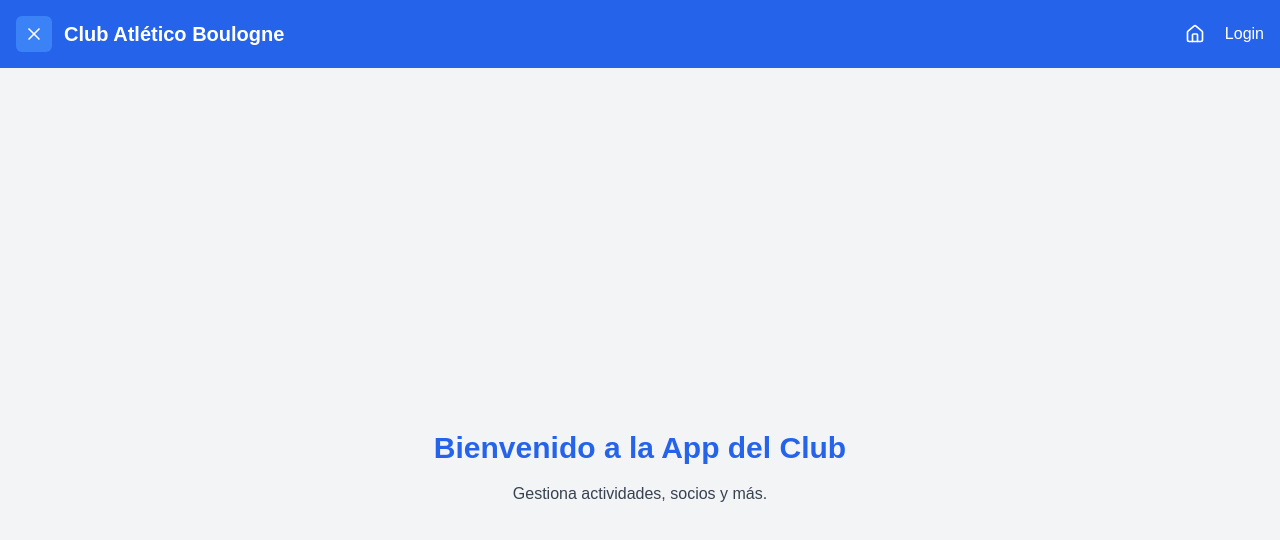
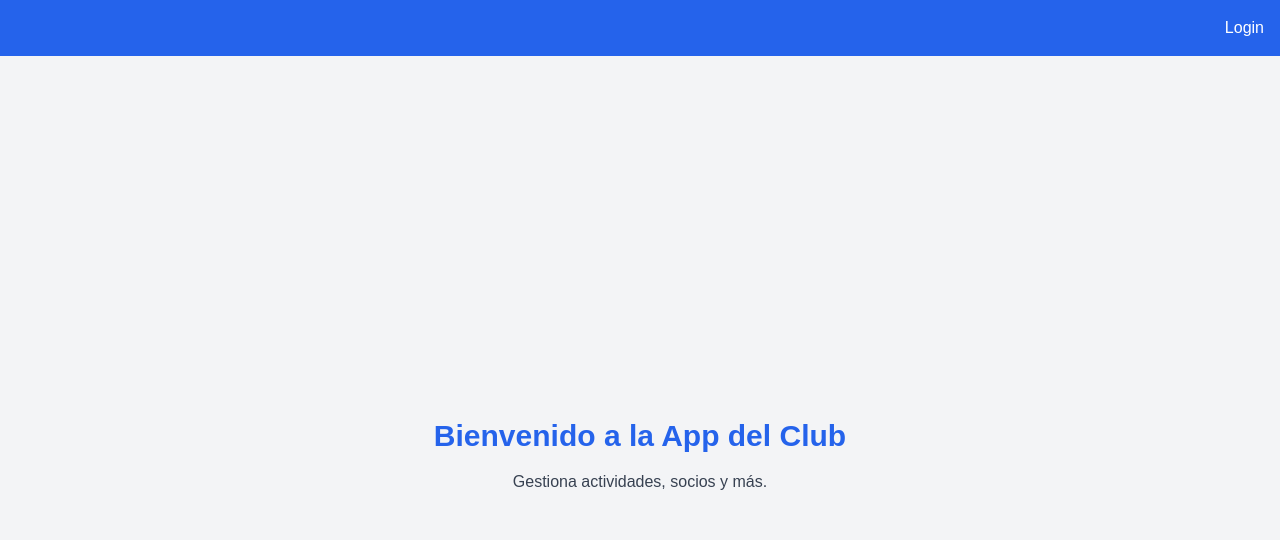
Before and after one commit to nicotouri/app-club, a React (Vite) app in the folder frontend/: page / in a window 1280 px wide. Shown: the top 540 px of the page. Built offline with nearby package versions, Linux system fonts and the light colour scheme.

Commit message:
estable con cambios en dashboard y navbar v2

```diff
--- a/frontend/src/components/Navbar.jsx
+++ b/frontend/src/components/Navbar.jsx
@@ -1,7 +1,7 @@
 import React, { useContext, useState } from "react";
 import { Link, useLocation } from "react-router-dom";
 import { AuthContext } from "../context/AuthContext";
-import { Menu, X, Home, LogOut } from "lucide-react"; // Iconos
+import { Menu, X, Home, LogOut, LayoutDashboard } from "lucide-react"; // Iconos
 
 const Navbar = () => {
   const { user, logout } = useContext(AuthContext);
@@ -9,11 +9,19 @@ const Navbar = () => {
   const location = useLocation(); // Obtiene la ruta actual
 
   const isLoginPage = location.pathname === "/login"; // Verifica si estamos en la página de login
+  const isHomePage = location.pathname === "/"; // Verifica si estamos en la página principal
 
   return (
     <nav className="bg-blue-600 text-white p-4 flex justify-between items-center relative">
-      {/* Ocultar el botón en la página de Login */}
-      {!isLoginPage && (
+      {/* Si está en Home, solo mostrar Login */}
+      {isHomePage ? (
+        <div className="flex items-center ml-auto">
+          {!user && <Link to="/login" className="hover:underline">Login</Link>}
+        </div>
+      ) : (
+        !isLoginPage && (
+          <>
+            {/* Botón de mostrar/ocultar sidebar */}
             <div className="flex items-center space-x-3">
               <button
                 className="text-white bg-blue-500 p-2 rounded-md"
@@ -23,22 +31,22 @@ const Navbar = () => {
               </button>
               <h1 className="text-xl font-bold">Club Atlético Boulogne</h1>
             </div>
-      )}
 
-      {/* Ocultar Home y Login en la página de Login */}
-      {!isLoginPage && (
+            {/* Menú de navegación */}
             <div className="space-x-4 flex items-center">
               <Link to="/dashboard" className="flex items-center hover:underline">
                 <Home size={20} className="mr-1" />
               </Link>
-          {!user ? (
-            <Link to="/login" className="hover:underline">Login</Link>
-          ) : (
+              {user ? (
                 <button onClick={logout} className="flex items-center bg-red-500 px-3 py-1 rounded">
                   <LogOut size={20} className="mr-1" />
                 </button>
+              ) : (
+                <Link to="/login" className="hover:underline">Login</Link>
               )}
             </div>
+          </>
+        )
       )}
     </nav>
   );
```
Lines whose indentation alone changed are shown as unchanged.
